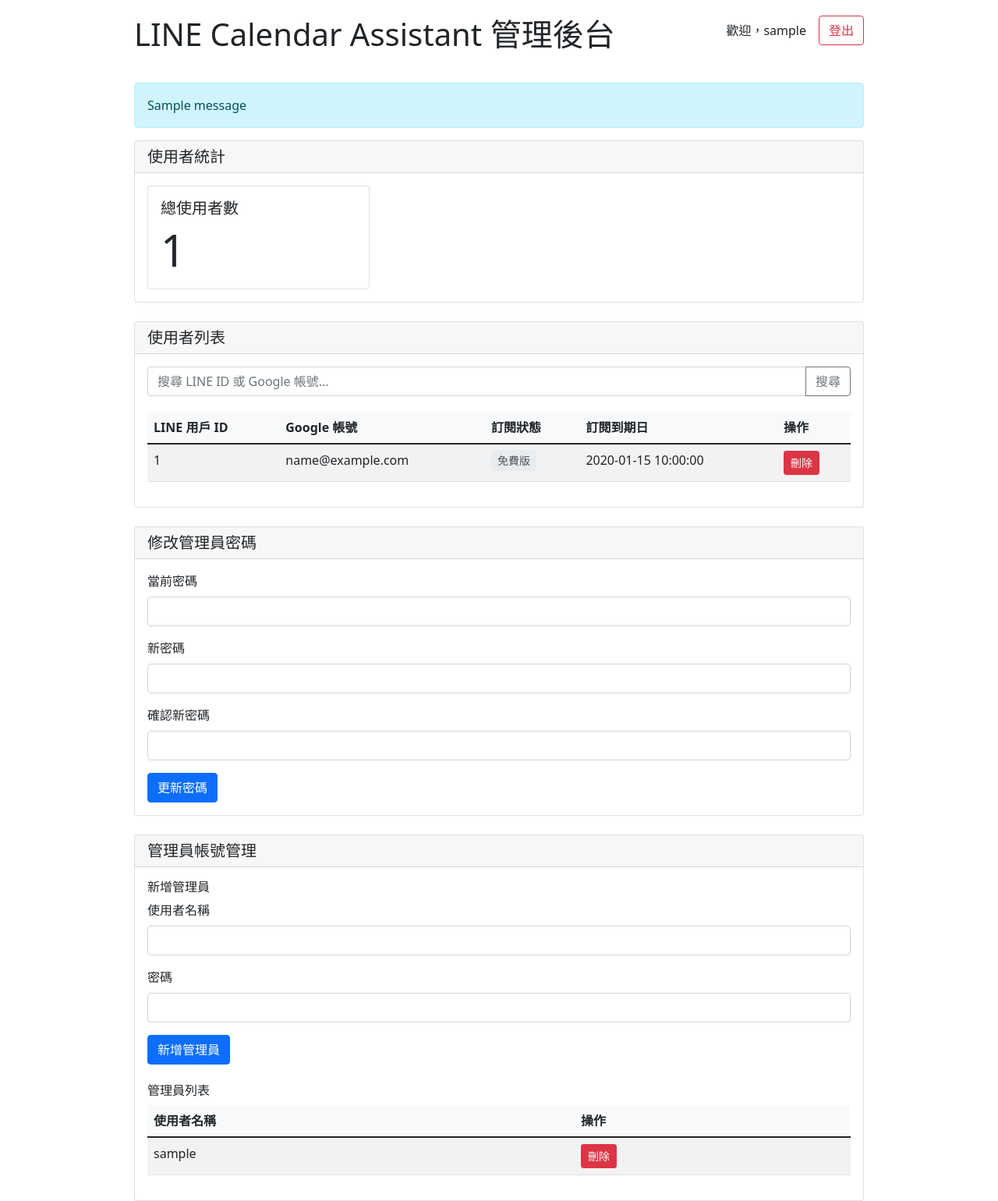
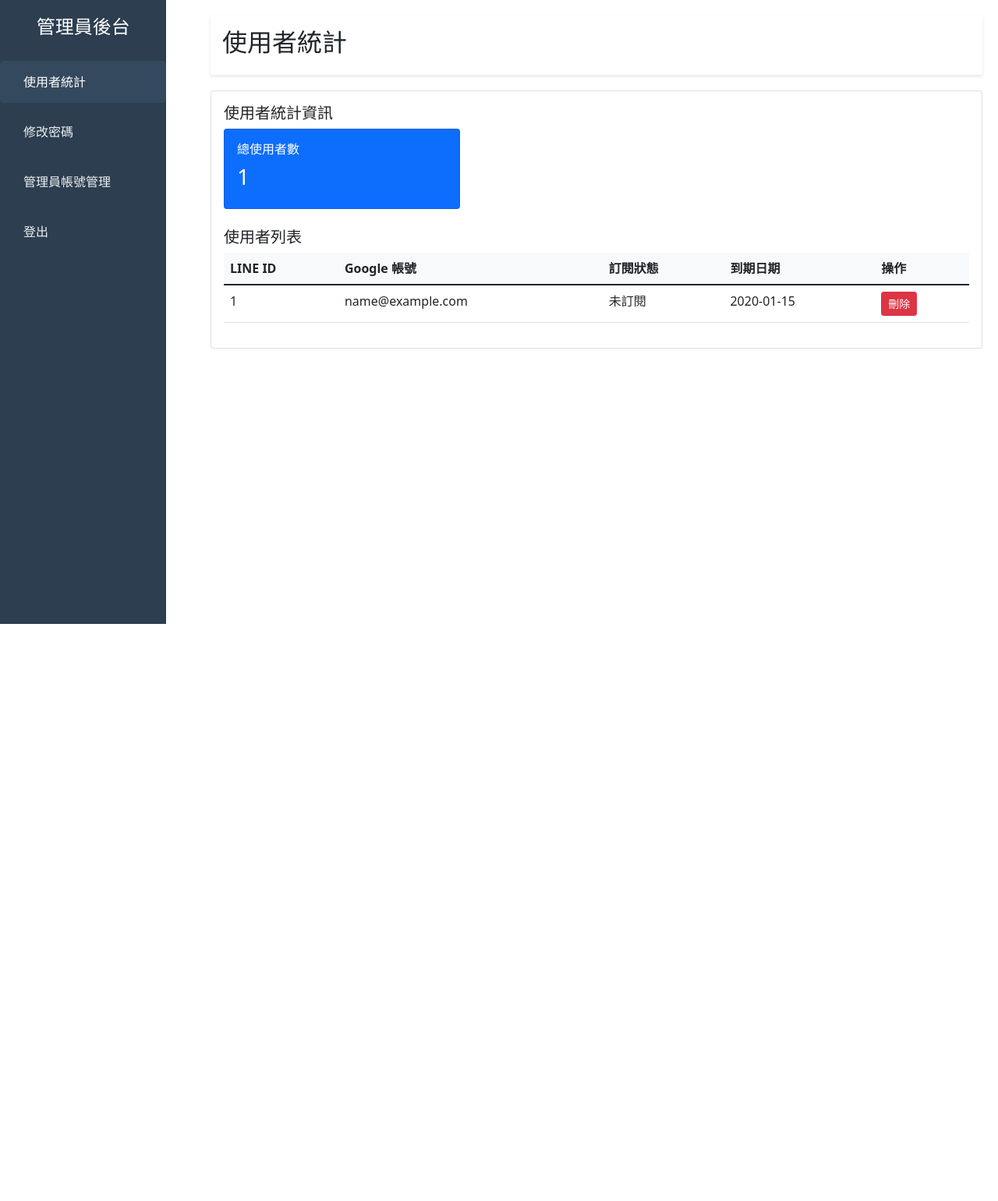
Before and after one commit to brantwu0322/line-calendar-assistant, a Flask app: template templates/admin_dashboard.html in a window 1280 px wide. Shown: the whole page at 78% size. After the commit the page ends 800 px from the top, so only its background shows below. Run offline with Flask 2, Linux system fonts and the light colour scheme; the template is opened without the code that fills it: most values are stand-ins (such as "Sample title", 1, 10 or a date in 2020); one stand-in notice (Sample message) is shown; parts of the project's set-up code (start-up, migrations or seed data) failed here and were passed over; some libraries are stand-ins or nearby versions.

Commit message:
fix: 改進資料庫持久化和錯誤處理機制，更新管理介面

```diff
--- a/templates/admin_dashboard.html
+++ b/templates/admin_dashboard.html
@@ -3,17 +3,47 @@
 <head>
     <meta charset="UTF-8">
     <meta name="viewport" content="width=device-width, initial-scale=1.0">
-    <title>管理後台</title>
+    <title>管理員後台</title>
     <link href="https://cdn.jsdelivr.net/npm/bootstrap@5.1.3/dist/css/bootstrap.min.css" rel="stylesheet">
     <style>
-        body {
+        .sidebar {
+            height: 100vh;
+            background-color: #2c3e50;
             padding-top: 20px;
+            position: fixed;
+            left: 0;
+            top: 0;
         }
-        .container {
-            max-width: 960px;
+        .sidebar .nav-link {
+            color: #ecf0f1;
+            padding: 15px 20px;
+            margin: 5px 0;
+            border-radius: 5px;
+            transition: all 0.3s;
+        }
+        .sidebar .nav-link:hover,
+        .sidebar .nav-link.active {
+            background-color: #34495e;
+            color: #fff;
+        }
+        .sidebar .nav-link i {
+            margin-right: 10px;
+        }
+        .main-content {
+            margin-left: 250px;
+            padding: 20px;
+        }
+        .content-section {
+            display: none;
+        }
+        .content-section.active {
+            display: block;
         }
         .header {
-            margin-bottom: 30px;
+            background-color: #fff;
+            padding: 15px;
+            box-shadow: 0 2px 4px rgba(0,0,0,0.1);
+            margin-bottom: 20px;
         }
         .user-list {
             margin-top: 20px;
@@ -43,97 +73,72 @@
     </style>
 </head>
 <body>
-    <div class="container">
+    <!-- 左側選單 -->
+    <div class="sidebar col-md-3 col-lg-2">
+        <div class="text-center mb-4">
+            <h4 class="text-white">管理員後台</h4>
+        </div>
+        <nav class="nav flex-column">
+            <a class="nav-link active" href="#" data-section="stats">
+                <i class="fas fa-chart-bar"></i> 使用者統計
+            </a>
+            <a class="nav-link" href="#" data-section="password">
+                <i class="fas fa-key"></i> 修改密碼
+            </a>
+            <a class="nav-link" href="#" data-section="admins">
+                <i class="fas fa-users-cog"></i> 管理員帳號管理
+            </a>
+            <a class="nav-link" href="/admin/logout">
+                <i class="fas fa-sign-out-alt"></i> 登出
+            </a>
+        </nav>
+    </div>
+
+    <!-- 主要內容區 -->
+    <div class="main-content">
         <div class="header">
+            <h2 id="section-title">使用者統計</h2>
+        </div>
+
+        <!-- 使用者統計區塊 -->
+        <div class="content-section active" id="stats-section">
+            <div class="card">
+                <div class="card-body">
+                    <h5 class="card-title">使用者統計資訊</h5>
                     <div class="row">
-                <div class="col">
-                    <h1>LINE Calendar Assistant 管理後台</h1>
-                </div>
-                <div class="col-auto">
-                    <div class="d-flex align-items-center">
-                        <span class="me-3">歡迎，{{ admin_username }}</span>
-                        <a href="{{ url_for('admin_logout') }}" class="btn btn-outline-danger">登出</a>
+                        <div class="col-md-4">
+                            <div class="card bg-primary text-white">
+                                <div class="card-body">
+                                    <h6>總使用者數</h6>
+                                    <h3>{{ total_users }}</h3>
                                 </div>
                             </div>
                         </div>
                     </div>
-
-        {% with messages = get_flashed_messages() %}
-            {% if messages %}
-                {% for message in messages %}
-                    <div class="alert alert-info">{{ message }}</div>
-                {% endfor %}
-            {% endif %}
-        {% endwith %}
-
-        <div class="card mb-4">
-            <div class="card-header">
-                <h5 class="card-title mb-0">使用者統計</h5>
-            </div>
-            <div class="card-body">
-                <div class="row">
-                    <div class="col-md-4">
-                        <div class="card">
-                            <div class="card-body">
-                                <h5 class="card-title">總使用者數</h5>
-                                <p class="card-text display-4">{{ users|length }}</p>
-                            </div>
-                        </div>
-                    </div>
-                </div>
-            </div>
-        </div>
-
-        <div class="card mb-4">
-            <div class="card-header">
-                <h5 class="card-title mb-0">使用者列表</h5>
-            </div>
-            <div class="card-body">
-                <!-- 搜尋表單 -->
-                <form class="search-form" method="GET" action="{{ url_for('admin_dashboard') }}">
-                    <div class="input-group">
-                        <input type="text" class="form-control" name="search" placeholder="搜尋 LINE ID 或 Google 帳號..." value="{{ search_term }}">
-                        <button class="btn btn-outline-secondary" type="submit">搜尋</button>
-                        {% if search_term %}
-                            <a href="{{ url_for('admin_dashboard') }}" class="btn btn-outline-secondary">清除搜尋</a>
-                        {% endif %}
-                    </div>
-                </form>
-
+                    <div class="mt-4">
+                        <h5>使用者列表</h5>
                         <div class="table-responsive">
-                    <table class="table table-striped">
+                            <table class="table">
                                 <thead>
                                     <tr>
-                                <th>LINE 用戶 ID</th>
+                                        <th>LINE ID</th>
                                         <th>Google 帳號</th>
                                         <th>訂閱狀態</th>
-                                <th>訂閱到期日</th>
+                                        <th>到期日期</th>
                                         <th>操作</th>
                                     </tr>
                                 </thead>
                                 <tbody>
                                     {% for user in users %}
                                     <tr>
-                                <td>{{ user.line_user_id }}</td>
-                                <td>{{ user.google_email or '未授權' }}</td>
+                                        <td>{{ user.line_id }}</td>
+                                        <td>{{ user.google_email or '未連結' }}</td>
+                                        <td>{{ '已訂閱' if user.is_subscribed else '未訂閱' }}</td>
+                                        <td>{{ user.subscription_end.strftime('%Y-%m-%d') if user.subscription_end else '無' }}</td>
                                         <td>
-                                    <span class="subscription-status status-{{ user.subscription_status }}">
-                                        {{ '免費版' if user.subscription_status == 'free' else '進階版' }}
-                                    </span>
-                                </td>
-                                <td>{{ user.subscription_end_date or '無' }}</td>
-                                <td>
-                                    <button class="btn btn-sm btn-danger" onclick="deleteUser('{{ user.line_user_id }}')">刪除</button>
-                                </td>
-                            </tr>
-                            {% else %}
-                            <tr>
-                                <td colspan="5" class="text-center">
-                                    {% if search_term %}
-                                        找不到符合「{{ search_term }}」的使用者
-                                    {% else %}
-                                        目前沒有使用者
-                                    {% endif %}
+                                            <button class="btn btn-danger btn-sm" onclick="deleteUser('{{ user.line_id }}')">
+                                                刪除
+                                            </button>
                                         </td>
                                     </tr>
                                     {% endfor %}
@@ -142,56 +147,47 @@
                         </div>
                     </div>
                 </div>
+            </div>
+        </div>
 
+        <!-- 修改密碼區塊 -->
+        <div class="content-section" id="password-section">
             <div class="card">
-            <div class="card-header">
-                <h5 class="card-title mb-0">修改管理員密碼</h5>
-            </div>
                 <div class="card-body">
-                <form id="changePasswordForm" method="POST" action="{{ url_for('change_admin_password') }}">
+                    <h5 class="card-title">修改管理員密碼</h5>
+                    <form id="change-password-form">
                         <div class="mb-3">
-                        <label for="current_password" class="form-label">當前密碼</label>
-                        <input type="password" class="form-control" id="current_password" name="current_password" required>
+                            <label for="current-password" class="form-label">目前密碼</label>
+                            <input type="password" class="form-control" id="current-password" required>
                         </div>
                         <div class="mb-3">
-                        <label for="new_password" class="form-label">新密碼</label>
-                        <input type="password" class="form-control" id="new_password" name="new_password" required>
+                            <label for="new-password" class="form-label">新密碼</label>
+                            <input type="password" class="form-control" id="new-password" required>
                         </div>
                         <div class="mb-3">
-                        <label for="confirm_password" class="form-label">確認新密碼</label>
-                        <input type="password" class="form-control" id="confirm_password" name="confirm_password" required>
+                            <label for="confirm-password" class="form-label">確認新密碼</label>
+                            <input type="password" class="form-control" id="confirm-password" required>
                         </div>
                         <button type="submit" class="btn btn-primary">更新密碼</button>
                     </form>
                 </div>
             </div>
+        </div>
 
-        <div class="card mt-4">
-            <div class="card-header">
-                <h5 class="card-title mb-0">管理員帳號管理</h5>
-            </div>
+        <!-- 管理員帳號管理區塊 -->
+        <div class="content-section" id="admins-section">
+            <div class="card">
                 <div class="card-body">
-                <!-- 新增管理員表單 -->
-                <form id="addAdminForm" method="POST" action="{{ url_for('add_admin') }}" class="mb-4">
-                    <h6>新增管理員</h6>
-                    <div class="mb-3">
-                        <label for="new_admin_username" class="form-label">使用者名稱</label>
-                        <input type="text" class="form-control" id="new_admin_username" name="username" required>
-                    </div>
-                    <div class="mb-3">
-                        <label for="new_admin_password" class="form-label">密碼</label>
-                        <input type="password" class="form-control" id="new_admin_password" name="password" required>
-                    </div>
-                    <button type="submit" class="btn btn-primary">新增管理員</button>
-                </form>
-
-                <!-- 管理員列表 -->
-                <h6>管理員列表</h6>
+                    <h5 class="card-title">管理員帳號管理</h5>
+                    <button class="btn btn-primary mb-3" data-bs-toggle="modal" data-bs-target="#addAdminModal">
+                        新增管理員
+                    </button>
                     <div class="table-responsive">
-                    <table class="table table-striped">
+                        <table class="table">
                             <thead>
                                 <tr>
-                                <th>使用者名稱</th>
+                                    <th>帳號</th>
+                                    <th>建立日期</th>
                                     <th>操作</th>
                                 </tr>
                             </thead>
@@ -199,15 +195,12 @@
                                 {% for admin in admins %}
                                 <tr>
                                     <td>{{ admin.username }}</td>
+                                    <td>{{ admin.created_at.strftime('%Y-%m-%d') }}</td>
                                     <td>
-                                    {% if admin.username != current_admin %}
-                                    <button class="btn btn-sm btn-danger" onclick="deleteAdmin('{{ admin.username }}')">刪除</button>
-                                    {% endif %}
+                                        <button class="btn btn-danger btn-sm" onclick="deleteAdmin('{{ admin.username }}')">
+                                            刪除
+                                        </button>
                                     </td>
-                            </tr>
-                            {% else %}
-                            <tr>
-                                <td colspan="2" class="text-center">沒有其他管理員</td>
                                 </tr>
                                 {% endfor %}
                             </tbody>
@@ -216,48 +209,168 @@
                 </div>
             </div>
         </div>
+    </div>
+
+    <!-- 新增管理員Modal -->
+    <div class="modal fade" id="addAdminModal" tabindex="-1">
+        <div class="modal-dialog">
+            <div class="modal-content">
+                <div class="modal-header">
+                    <h5 class="modal-title">新增管理員</h5>
+                    <button type="button" class="btn-close" data-bs-dismiss="modal"></button>
+                </div>
+                <div class="modal-body">
+                    <form id="add-admin-form">
+                        <div class="mb-3">
+                            <label for="admin-username" class="form-label">帳號</label>
+                            <input type="text" class="form-control" id="admin-username" required>
+                        </div>
+                        <div class="mb-3">
+                            <label for="admin-password" class="form-label">密碼</label>
+                            <input type="password" class="form-control" id="admin-password" required>
+                        </div>
+                    </form>
+                </div>
+                <div class="modal-footer">
+                    <button type="button" class="btn btn-secondary" data-bs-dismiss="modal">取消</button>
+                    <button type="button" class="btn btn-primary" onclick="addAdmin()">新增</button>
+                </div>
+            </div>
+        </div>
+    </div>
 
     <script src="https://cdn.jsdelivr.net/npm/bootstrap@5.1.3/dist/js/bootstrap.bundle.min.js"></script>
+    <script src="https://kit.fontawesome.com/your-fontawesome-kit.js"></script>
     <script>
-        function deleteUser(lineUserId) {
-            if (confirm('確定要刪除此使用者嗎？此操作無法復原。')) {
-                fetch(`/admin/delete_user/${lineUserId}`, {
+        // 切換內容區塊
+        document.querySelectorAll('.nav-link').forEach(link => {
+            link.addEventListener('click', function(e) {
+                if (this.getAttribute('href') === '/admin/logout') return;
+
+                e.preventDefault();
+                // 移除所有 active 類別
+                document.querySelectorAll('.nav-link').forEach(l => l.classList.remove('active'));
+                document.querySelectorAll('.content-section').forEach(s => s.classList.remove('active'));
+
+                // 添加 active 類別到當前選中項目
+                this.classList.add('active');
+                const section = this.getAttribute('data-section');
+                document.getElementById(`${section}-section`).classList.add('active');
+
+                // 更新標題
+                const titles = {
+                    'stats': '使用者統計',
+                    'password': '修改密碼',
+                    'admins': '管理員帳號管理'
+                };
+                document.getElementById('section-title').textContent = titles[section];
+            });
+        });
+
+        // 修改密碼
+        document.getElementById('change-password-form').addEventListener('submit', async function(e) {
+            e.preventDefault();
+            const currentPassword = document.getElementById('current-password').value;
+            const newPassword = document.getElementById('new-password').value;
+            const confirmPassword = document.getElementById('confirm-password').value;
+
+            if (newPassword !== confirmPassword) {
+                alert('新密碼與確認密碼不符');
+                return;
+            }
+
+            try {
+                const response = await fetch('/admin/change_password', {
                     method: 'POST',
+                    headers: {
+                        'Content-Type': 'application/json',
+                    },
+                    body: JSON.stringify({
+                        current_password: currentPassword,
+                        new_password: newPassword
                     })
-                .then(response => response.json())
-                .then(data => {
+                });
+
+                const data = await response.json();
                 if (data.success) {
-                        alert('使用者已成功刪除');
+                    alert('密碼修改成功');
+                    this.reset();
+                } else {
+                    alert(data.message || '密碼修改失敗');
+                }
+            } catch (error) {
+                alert('發生錯誤，請稍後再試');
+            }
+        });
+
+        // 刪除使用者
+        async function deleteUser(lineId) {
+            if (!confirm('確定要刪除此使用者嗎？')) return;
+
+            try {
+                const response = await fetch(`/admin/delete_user/${lineId}`, {
+                    method: 'DELETE'
+                });
+
+                const data = await response.json();
+                if (data.success) {
+                    alert('使用者已刪除');
                     location.reload();
                 } else {
-                        alert(data.message || '刪除使用者時發生錯誤');
+                    alert(data.message || '刪除失敗');
                 }
-                })
-                .catch(error => {
-                    console.error('Error:', error);
-                    alert('刪除使用者時發生錯誤');
-                });
+            } catch (error) {
+                alert('發生錯誤，請稍後再試');
             }
         }
 
-        function deleteAdmin(username) {
-            if (confirm('確定要刪除此管理員嗎？此操作無法復原。')) {
-                fetch(`/admin/delete/${username}`, {
+        // 新增管理員
+        async function addAdmin() {
+            const username = document.getElementById('admin-username').value;
+            const password = document.getElementById('admin-password').value;
+
+            try {
+                const response = await fetch('/admin/add_admin', {
                     method: 'POST',
+                    headers: {
+                        'Content-Type': 'application/json',
+                    },
+                    body: JSON.stringify({
+                        username: username,
+                        password: password
                     })
-                .then(response => response.json())
-                .then(data => {
+                });
+
+                const data = await response.json();
                 if (data.success) {
-                        alert('管理員已成功刪除');
+                    alert('管理員新增成功');
                     location.reload();
                 } else {
-                        alert(data.message || '刪除管理員時發生錯誤');
+                    alert(data.message || '新增失敗');
                 }
-                })
-                .catch(error => {
-                    console.error('Error:', error);
-                    alert('刪除管理員時發生錯誤');
+            } catch (error) {
+                alert('發生錯誤，請稍後再試');
+            }
+        }
+
+        // 刪除管理員
+        async function deleteAdmin(username) {
+            if (!confirm('確定要刪除此管理員嗎？')) return;
+
+            try {
+                const response = await fetch(`/admin/delete_admin/${username}`, {
+                    method: 'DELETE'
                 });
+
+                const data = await response.json();
+                if (data.success) {
+                    alert('管理員已刪除');
+                    location.reload();
+                } else {
+                    alert(data.message || '刪除失敗');
+                }
+            } catch (error) {
+                alert('發生錯誤，請稍後再試');
             }
         }
     </script>
```
Also changed, not shown: templates/error.html (+9 -1 lines). Lines whose indentation alone changed are shown as unchanged.
